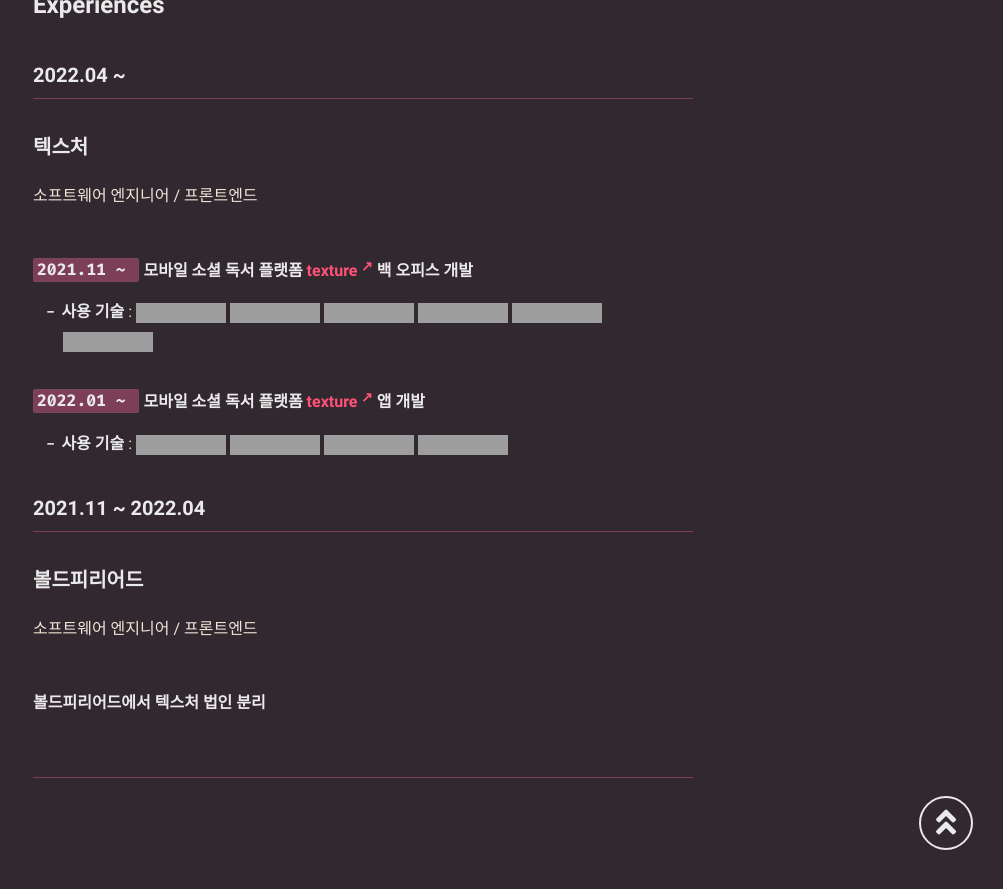
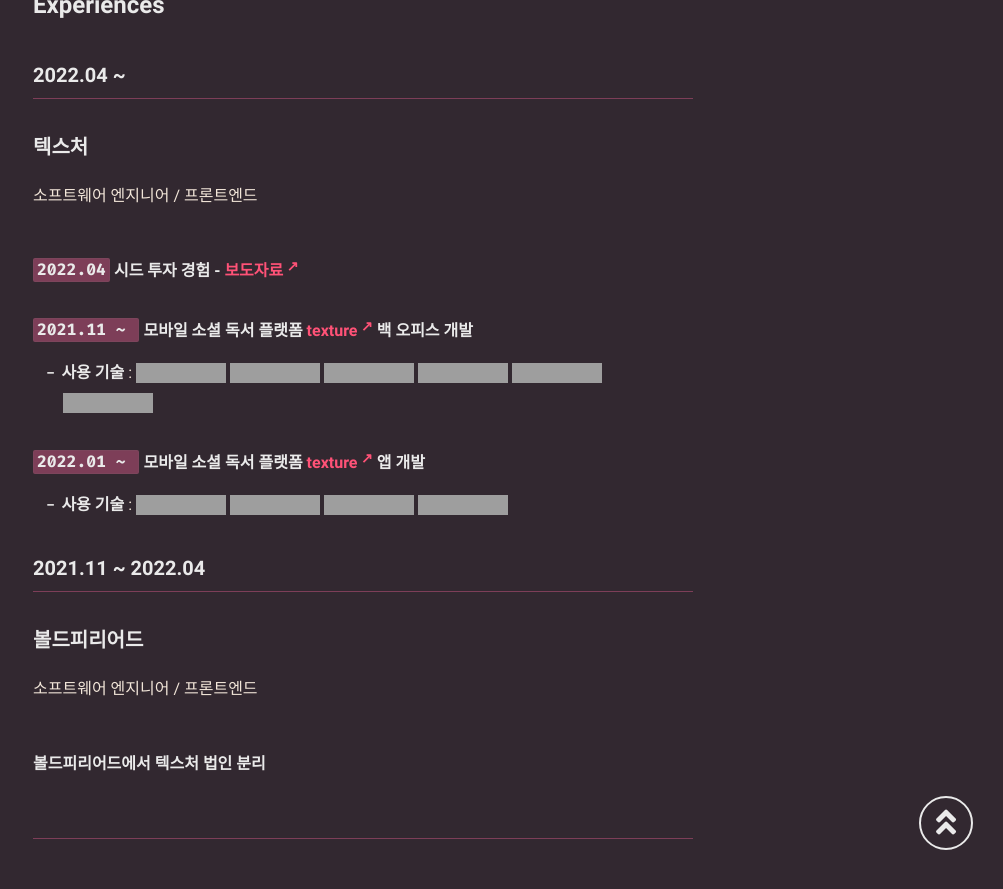
Before and after one commit to mniYUNSU/mniYUNSU.github.io, a Jekyll site: the page built from about.md, in a window 1280 px wide and 900 px high, scrolled down 1309 px. Shown: the top 889 px of the window, without its empty margins (277-1280 px from the left). Built offline with Jekyll 4.4.1, drawn with Linux system fonts in a browser that asks for light colours; grey boxes are pictures that could not be loaded.

Commit message:
update mypage

```diff
--- a/about.md
+++ b/about.md
@@ -54,6 +54,8 @@
 #### 텍스처
 
 소프트웨어 엔지니어 / 프론트엔드
+
+##### `2022.04` 시드 투자 경험 - <a href="https://platum.kr/archives/184933" target="_blank" rel="noopener">보도자료</a>
 
 ##### `2021.11 ~ ` 모바일 소셜 독서 플랫폼 **<a href="https://www.texture.kr/" target="_blank" rel="noopener">texture</a>** 백 오피스 개발
 
```
Also changed, not shown: 1 other file.
